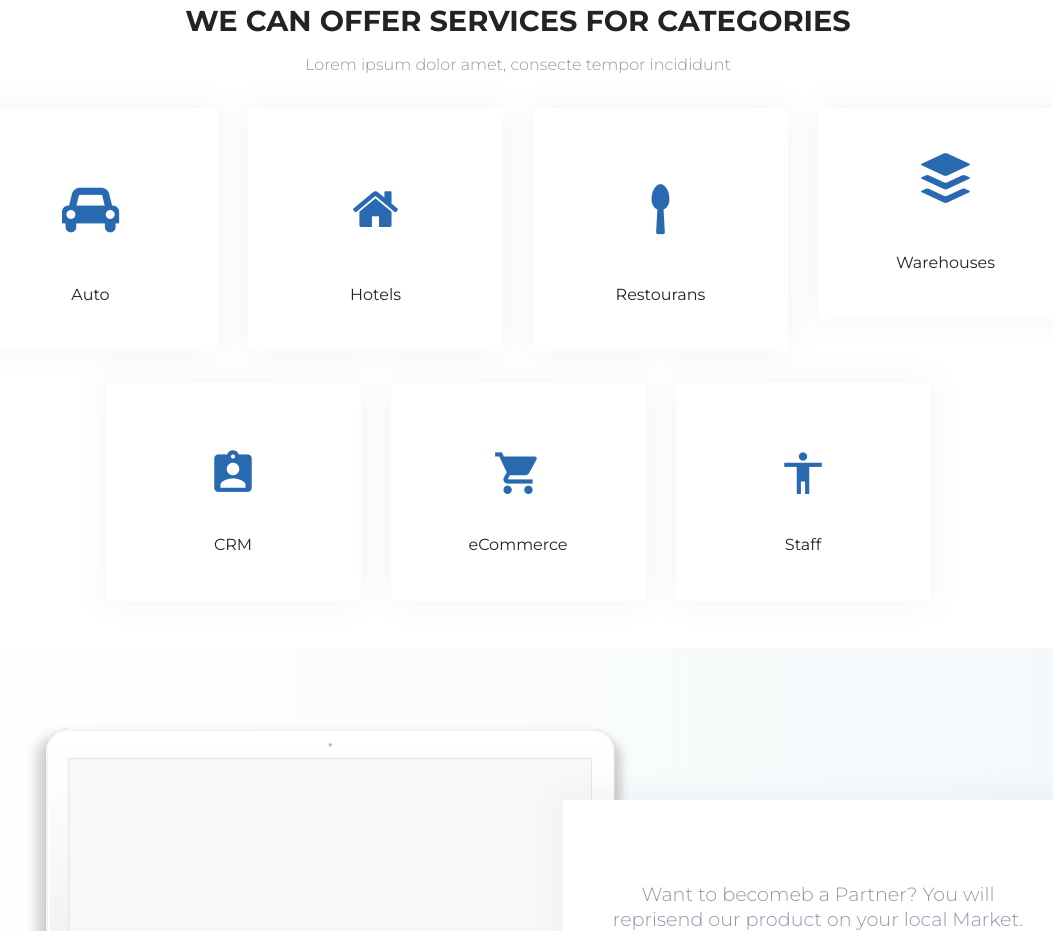
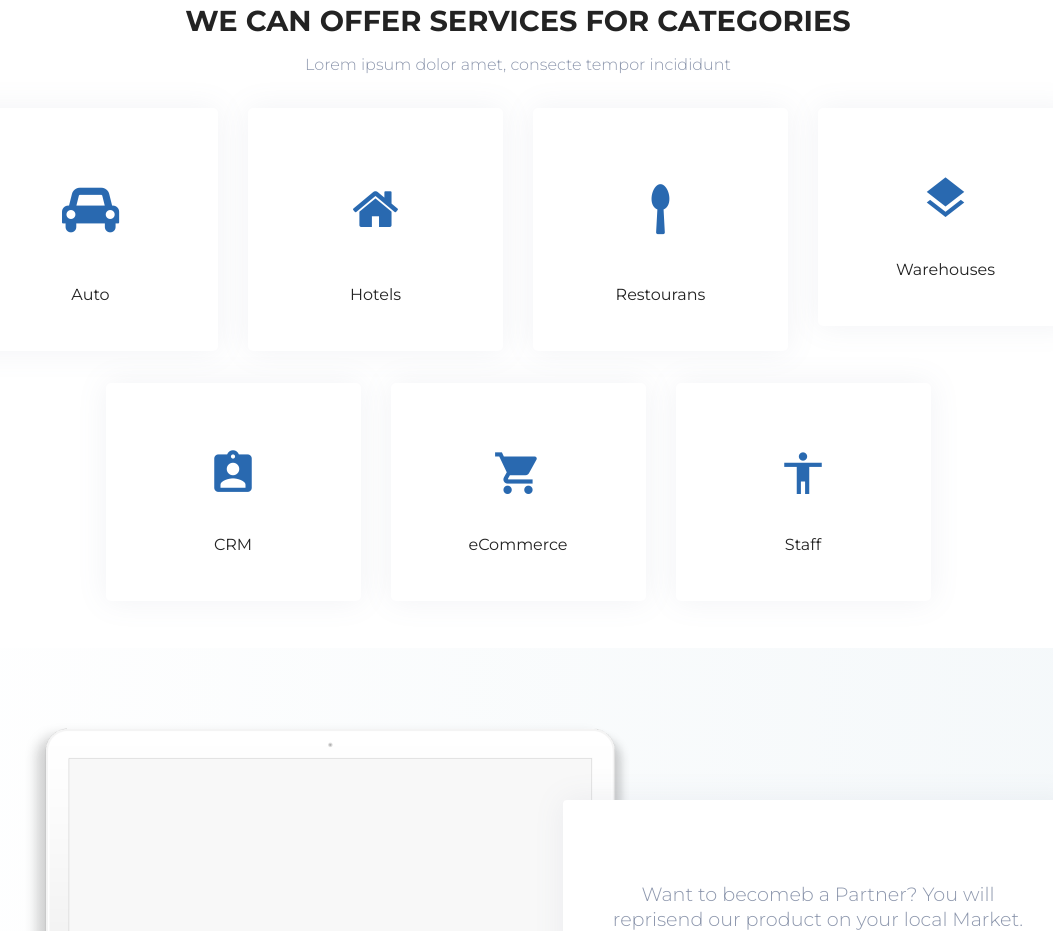
Before and after one commit to prorsuma/schedulebull, a plain HTML site: page index.html in a window 1280 px wide. Shown: the part 876-1807 px from the top of the page, without its empty margins (122-1175 px from the left). Drawn offline with Linux system fonts and the light colour scheme; files whose address does not match are found by name.

Commit message:
create github pages

```diff
--- a/index.html
+++ b/index.html
@@ -156,9 +156,9 @@
 			<div class="col-md-6 col-lg-3 row-item">
 				<div class="wrapper">
 					<div class="card-img pb-3 align-center">
-						<a href="https://prorsuma.github.io/Reactory"><span class="mbr-iconfont socicon-buffer socicon"></span></a>
+						<a href="https://prorsuma.github.io/Reactory"><span class="mbr-iconfont mdi-maps-layers"></span></a>
 					</div>
-					<h4 class="mbr-fonts-style mbr-card-title align-center display-7"><br>Warehouses</h4>
+					<h4 class="mbr-fonts-style mbr-card-title align-center display-7">Warehouses</h4>
 				</div>
 			</div>
 			<div class="col-md-6 col-lg-3 row-item">
@@ -291,7 +291,7 @@
         <div class="row main-row justify-content-center">
             <div class="col-sm-12 col-lg-8 col-md-6" data-form-type="formoid">
                 <!---Formbuilder Form--->
-                <form action="https://mobirise.com/" method="POST" class="mbr-form form-with-styler" data-form-title="My Mobirise Form"><input type="hidden" name="email" data-form-email="true" value="mTVovOCcsBSsLR5tlw7Or4FoAThbKeQg0p6ur7BsNL0YWwFAaTGVYrnryzmWMzB/+s781TyqjmInGhKgH3TkAXESPif6MZQT6TbXubAoEwjaWH/xdi/8WZrql1QVK0e3.rt+pN3njtxPHTuocOqWyurSFqHmoL+VJ5DXm5tcTIK1UPm4rVGr+LEkzU3DR+Y/VeHSZ+5jBEa6uYQ+cNA3dE72RpBy2l1+tcZpdVKUsrZrX15uO+O7HZZjs7VddoVI5">
+                <form action="https://mobirise.com/" method="POST" class="mbr-form form-with-styler" data-form-title="My Mobirise Form"><input type="hidden" name="email" data-form-email="true" value="ay8Wk2zQyeuPO8Y6iwaZy/VhsThqgyqPf3uj6jmAvbC5henw3MtAi8WG4qgjjnkiRVgNMqIYhX/nkPTGeJJMCSlZh8giAKzNRWnD5kOf3A07uRdjjDpD5CurgrD5rfd8.BBCLbaWjIq7ZbLtaA2v5X2Pu+70+63mQO3bpYLBanmtDu9nq616TlmItL1iWaZ/sU43rCQ5N2ECD4jW4E6dJuD9PZb292KtTYC4U1B8PO+Oc7X8Wesen3s3i5x1VbEp0">
                     <div class="row">
                         <div hidden="hidden" data-form-alert="" class="alert alert-success col-12">Thanks for filling out the form!</div>
                         <div hidden="hidden" data-form-alert-danger="" class="alert alert-danger col-12">
```
Also changed, not shown: assets/images/mbr-favicon.png, 1 other file.
